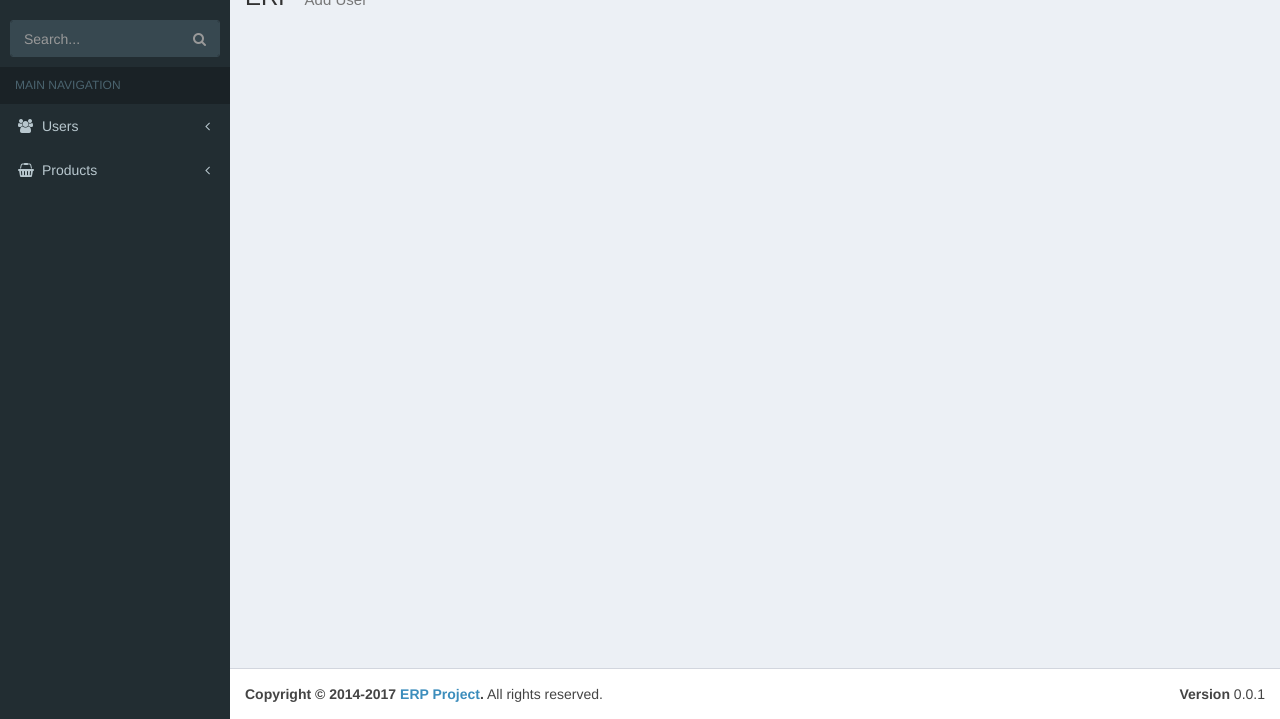
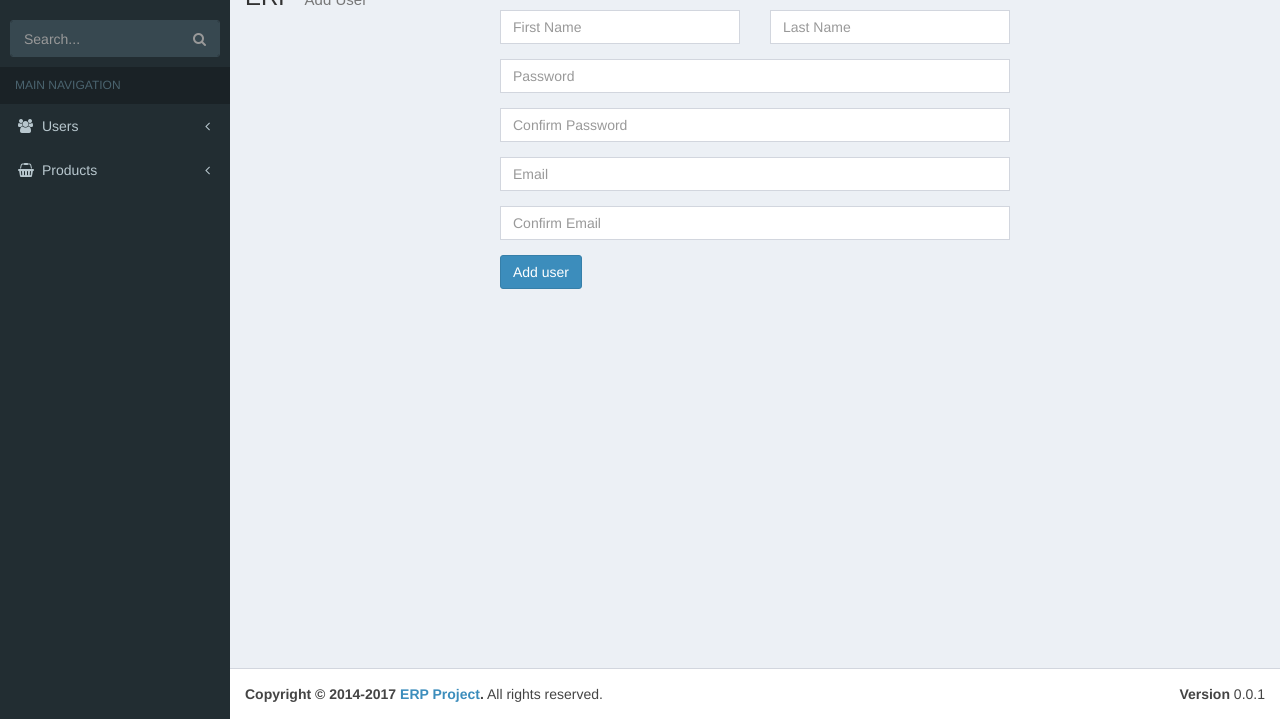
Before and after one commit to awaref/amit_erp1, a PHP site: page /add_products.php in a window 1280 px wide. Shown: the part 81-800 px from the top of the page. Run offline with PHP 8.4, Linux system fonts and the light colour scheme; the visitor is signed in with stand-in values (Sample User, id 1); some libraries are stand-ins or nearby versions.

Commit message:
update login handler and init add products

```diff
--- a/add_products.php
+++ b/add_products.php
@@ -20,7 +20,45 @@ include 'includes/classes/config/Validation.php';
 			<div class="add-user-form">
 				<div class="col-md-6 col-md-offset-3">
 					<form action="add_user.php" method="POST">
+					<div class="username">
+					    	<div class="row">
+					    		<div class="col-md-6">
+					    			<div class="form-group">
+								        <!-- <label for="input-firstname">First Name</label> -->
+								        <input type="text" name="fname" class="form-control" id="input-firstname" placeholder="First Name"
+										value="<?= (isset($_POST['fname']) && !empty($error_array)? ($_POST['fname']):"" )?>">
+					    			</div>
+					    		</div>
+					    		<div class="col-md-6">
+					    			<div class="form-group">
+								        <!-- <label for="input-lastname">Last Name</label> -->
+								        <input type="text" name="lname" class="form-control" id="input-lastname" placeholder="Last Name"
+										value="<?= (isset($_POST['lname']) && !empty($error_array)? ($_POST['lname']):"" )?>">
+					    			</div>
 
+					    		</div>
+					    	</div>
+					    </div>
+					    <div class="form-group">
+					        <!-- <label for="input-password">Password</label> -->
+					        <input type="password" name="password" class="form-control" id="input-password" placeholder="Password">
+					    </div>
+					    <div class="form-group">
+					        <!-- <label for="input-rpassword">Retype Password</label> -->
+					        <input type="password" name="conf_password" class="form-control" id="input-rpassword" placeholder="Confirm Password">
+					    </div>
+					    <div class="form-group">
+					        <!-- <label for="input-email">Email</label> -->
+					        <input type="email" name="email" class="form-control" id="input-email" placeholder="Email"
+							value="<?= (isset($_POST['email']) && !empty($error_array)? ($_POST['email']):"" )?>">
+					    </div>
+					    <div class="form-group">
+					        <!-- <label for="input-email">Email</label> -->
+					        <input type="email" name="conf-email" class="form-control" id="input-email" placeholder="Confirm Email"
+							value="<?= (isset($_POST['conf-email']) && !empty($error_array)? ($_POST['conf-email']):"" )?>">
+					    </div>
+
+					    <button type="submit" name="add_user" class="btn btn-primary">Add user</button>
 
 					</form>
 				</div>
```
Also changed, not shown: includes/form_handlers/login_handlers.php (+4 -4 lines), includes/form_handlers/add_products_handlers.php (added).
